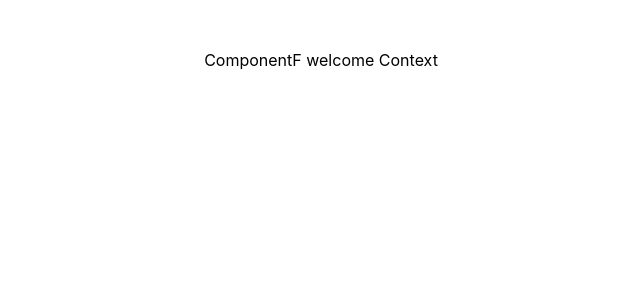
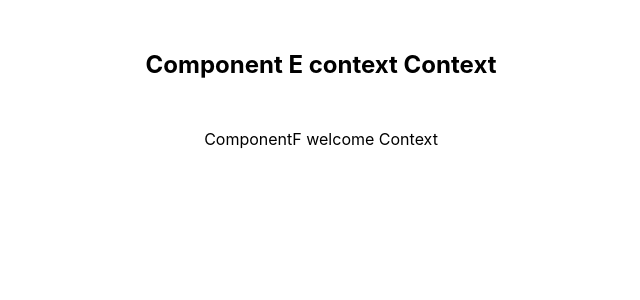
Before and after one commit to sonya0504/learn_react, a React (Create React App) app in the folder hello_world/: page / in a window 1280 px wide. Shown: the top 300 px of the page, without its empty margins (319-959 px from the left). Built offline with nearby package versions, Linux system fonts and the light colour scheme.

Commit message:
React Contextpart 2

```diff
--- a/hello_world/src/components/ComponentE.js
+++ b/hello_world/src/components/ComponentE.js
@@ -1,12 +1,21 @@
 import React, { Component } from 'react';
+import UserContext from './userContext';
 import ComponentF from './ComponentF';
 
  class ComponentE extends Component {
+
+    static contextType  = UserContext;
+
     render() {
         return (
+            <>
+            <h2>Component E context {this.context} </h2>
             <ComponentF />
+            </>
         )
     }
 }
 
+// ComponentE.contextType = UserContext;
+
 export default ComponentE
--- a/hello_world/src/components/userContext.js
+++ b/hello_world/src/components/userContext.js
@@ -1,7 +1,8 @@
 import React from 'react';
 
-const UserContext = React.createContext();
+const UserContext = React.createContext('default value');
 const UserProvider = UserContext.Provider;
 const UserConsumer = UserContext.Consumer;
 
 export { UserProvider, UserConsumer };
+export default UserContext;
```
Also changed, not shown: 1 other file (tests, documents, lock files or other folders).
